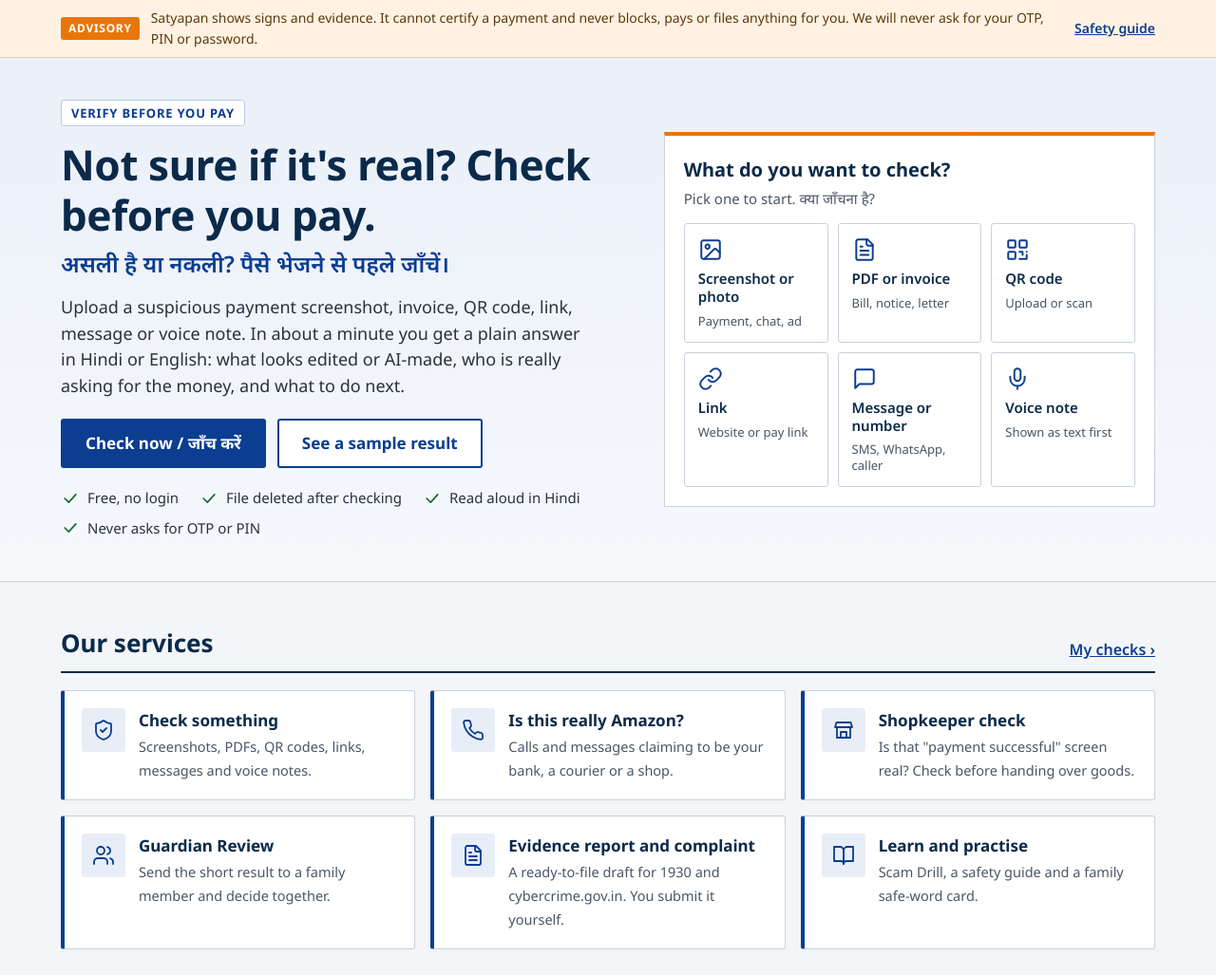
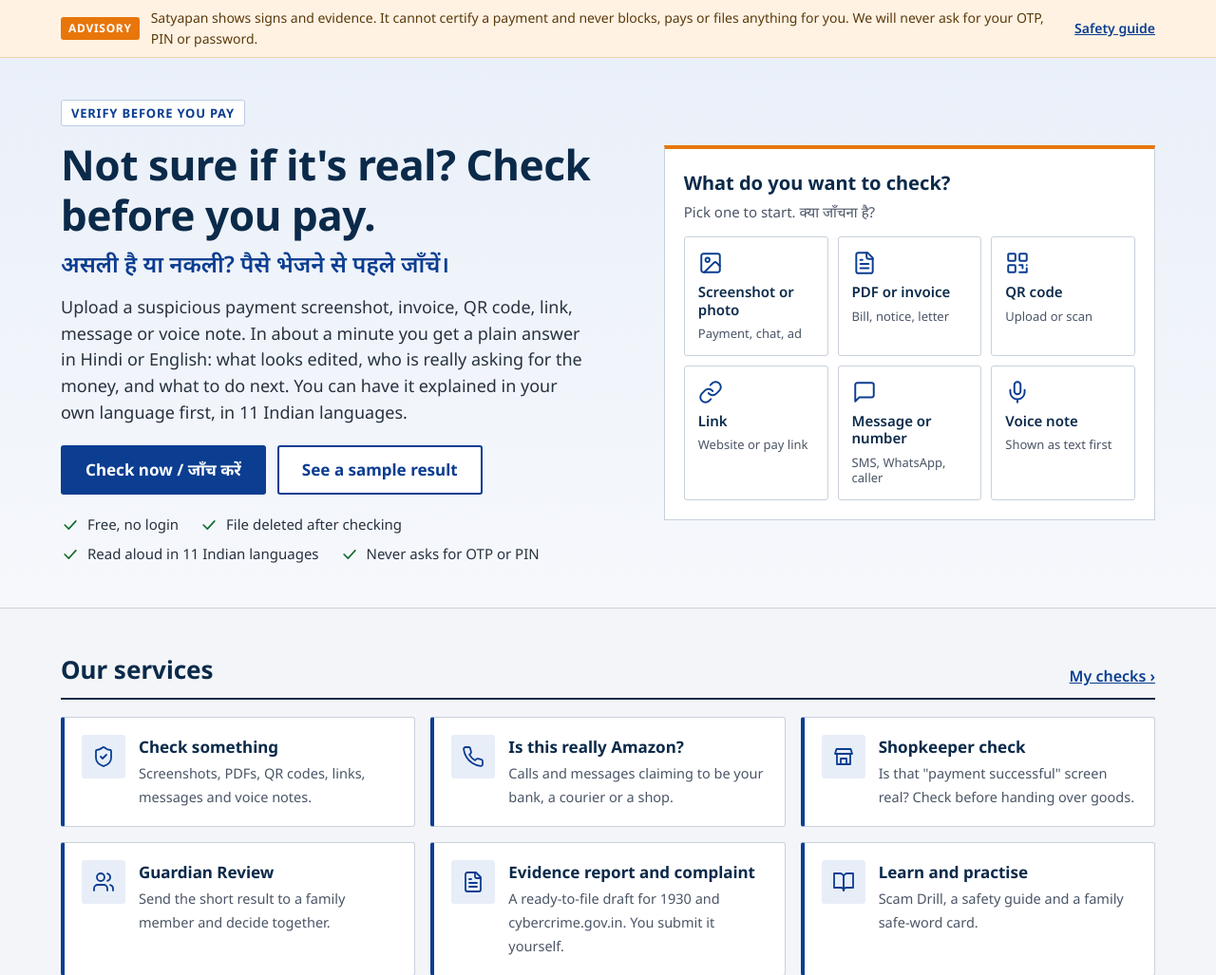
Before and after one commit to Mohitlikestocode/Satyapan_TeamAvalanche, a FastAPI app: page / in a window 1280 px wide. Shown: the part 179-1206 px from the top of the page at 95% size. Run offline with FastAPI, Linux system fonts and the light colour scheme; data comes from the database, SQL or seed files in the repository; data that the repository does not hold is empty; parts of the project's set-up code (start-up, migrations or seed data) failed here and were passed over.

Commit message:
Homepage and check page: remove claims we do not implement (AI-made images, file fingerprint), describe privacy and the 11 languages truthfully

```diff
--- a/web/templates/home.html
+++ b/web/templates/home.html
@@ -6,7 +6,7 @@
       <span class="eyebrow">Verify before you pay</span>
       <h1 id="hero-h">Not sure if it's real? Check before you pay.</h1>
       <p class="hi" lang="hi">असली है या नकली? पैसे भेजने से पहले जाँचें।</p>
-      <p class="lead">Upload a suspicious payment screenshot, invoice, QR code, link, message or voice note. In about a minute you get a plain answer in Hindi or English: what looks edited or AI-made, who is really asking for the money, and what to do next.</p>
+      <p class="lead">Upload a suspicious payment screenshot, invoice, QR code, link, message or voice note. In about a minute you get a plain answer in Hindi or English: what looks edited, who is really asking for the money, and what to do next. You can have it explained in your own language first, in 11 Indian languages.</p>
       <div class="hero-cta">
         <a class="hbtn hbtn-p" href="/check">Check now <span lang="hi">&nbsp;/ जाँच करें</span></a>
         <a class="hbtn hbtn-s" href="/result">See a sample result</a>
@@ -14,7 +14,7 @@
       <ul class="trust" aria-label="Why people use Satyapan">
         <li><svg viewBox="0 0 24 24" aria-hidden="true"><path d="m5 12 5 5 9-10"/></svg>Free, no login</li>
         <li><svg viewBox="0 0 24 24" aria-hidden="true"><path d="m5 12 5 5 9-10"/></svg>File deleted after checking</li>
-        <li><svg viewBox="0 0 24 24" aria-hidden="true"><path d="m5 12 5 5 9-10"/></svg>Read aloud in Hindi</li>
+        <li><svg viewBox="0 0 24 24" aria-hidden="true"><path d="m5 12 5 5 9-10"/></svg>Read aloud in 11 Indian languages</li>
         <li><svg viewBox="0 0 24 24" aria-hidden="true"><path d="m5 12 5 5 9-10"/></svg>Never asks for OTP or PIN</li>
       </ul>
     </div>
@@ -73,8 +73,8 @@
   <div class="sec-h"><h2 id="how-h">How it works</h2><a href="/how-it-works">Methodology ›</a></div>
   <div class="steps3">
     <div class="hstep"><div class="hn">1</div><h3>Upload</h3><p>A screenshot, PDF, QR code, link, message or voice note. No login and no account.</p></div>
-    <div class="hstep"><div class="hn">2</div><h3>We check</h3><p>Signs of editing or AI generation, who really gets the money, and whether the claims add up.</p></div>
-    <div class="hstep"><div class="hn">3</div><h3>You decide</h3><p>Plain reasons in your language, ways to check yourself, and clear next steps. Nothing is blocked or paid for you.</p></div>
+    <div class="hstep"><div class="hn">2</div><h3>We check</h3><p>Signs a screenshot or PDF was edited, who is really asking for the money, and what the words (or the voice) say.</p></div>
+    <div class="hstep"><div class="hn">3</div><h3>You decide</h3><p>First what it says, in your language, then plain reasons, ways to check yourself and clear next steps. Nothing is blocked or paid for you.</p></div>
   </div>
 </section>
 
@@ -82,10 +82,10 @@
   <div class="sec-h"><h2 id="faq-h">Common questions</h2></div>
   <div class="faq">
     <details><summary>Will Satyapan tell me something is "safe"?</summary><p>No. The best answer is "no red flags found", and it always says what was and was not checked. Nobody can promise a payment is safe.</p></details>
-    <details><summary>What happens to my file?</summary><p>It is deleted after checking. We keep only the result, a report ID and a file fingerprint. Voice goes to a speech service only if you agree.</p></details>
+    <details><summary>What happens to my file?</summary><p>The file is read in memory and thrown away. We keep only the result and its reasons for 24 hours (you can delete them sooner). A voice note is turned into text on our own server. Your words go to Sarvam only when you press Explain or Listen, and, if this server has an AI key, to an AI model with phone numbers and account numbers masked: the check page says when that is on.</p></details>
     <details><summary>Does Satyapan block or report anything for me?</summary><p>No. It is advice only. If you want to report, we prepare a draft and you file it yourself on cybercrime.gov.in or by calling 1930.</p></details>
     <details><summary>What if the result is wrong?</summary><p>Use "Wrong result?" on any result. The case goes to a human reviewer, and you can see its status.</p></details>
-    <details><summary>Which languages does it support?</summary><p>English and Hindi, with a spoken version of the short verdict. More Indian languages are planned.</p></details>
+    <details><summary>Which languages does it support?</summary><p>The site and verdicts are in English and Hindi. Any result can also be explained and read aloud in Bengali, Tamil, Telugu, Marathi, Gujarati, Kannada, Malayalam, Punjabi and Odia, using Sarvam (machine translation can make mistakes).</p></details>
   </div>
 </section>
 
--- a/web/templates/pages/check.html
+++ b/web/templates/pages/check.html
@@ -85,7 +85,7 @@ a{color:#1F4E8C}a:hover{color:#163A6A}
 </div>
 <section class="card" style="gap: 12px; border-color: #C7D5EA">
 <h2 class="t3">{{ tr("Before we check", "जाँच से पहले") }}</h2>
-<div class="li"><svg aria-hidden="true" class="i" viewBox="0 0 24 24"><path d="M20 6 9 17l-5-5"></path></svg>{{ tr("We will read the text, decode any QR code, look for signs of editing or AI generation, and check who receives the money.", "हम टेक्स्ट पढ़ेंगे, QR कोड खोलेंगे, एडिटिंग या AI से बने होने के संकेत देखेंगे, और जाँचेंगे कि पैसे किसे मिलेंगे।") }}</div>
+<div class="li"><svg aria-hidden="true" class="i" viewBox="0 0 24 24"><path d="M20 6 9 17l-5-5"></path></svg>{{ tr("We will read the text, decode any QR code, look for signs a picture was edited, and check who is asking for the money.", "हम टेक्स्ट पढ़ेंगे, QR कोड खोलेंगे, तस्वीर में बदलाव के संकेत देखेंगे, और जाँचेंगे कि पैसे कौन माँग रहा है।") }}</div>
 <div class="li"><svg aria-hidden="true" class="i" viewBox="0 0 24 24"><path d="M3 6h18M19 6v14a2 2 0 0 1-2 2H7a2 2 0 0 1-2-2V6M8 6V4a2 2 0 0 1 2-2h4a2 2 0 0 1 2 2v2"></path></svg>{{ tr("Your file is deleted after checking. We keep only the result.", "जाँच के बाद आपकी फ़ाइल मिटा दी जाती है। हम सिर्फ़ नतीजा रखते हैं।") }}</div>
 <div class="li"><svg aria-hidden="true" class="i" viewBox="0 0 24 24"><rect height="12" rx="3" width="6" x="9" y="2"></rect><path d="M19 10v2a7 7 0 0 1-14 0v-2"></path></svg>{{ tr("A voice note is turned into text on our own server and is not kept. Sarvam is used only if you ask us to read the answer aloud.", "वॉइस नोट हमारे अपने सर्वर पर टेक्स्ट में बदला जाता है और रखा नहीं जाता। Sarvam का इस्तेमाल सिर्फ़ तब होता है जब आप जवाब को ज़ोर से सुनना चाहें।") }}</div>
 {% if ai_check_on() %}<div class="li"><svg aria-hidden="true" class="i" viewBox="0 0 24 24"><path d="M12 2v4M12 18v4M4.9 4.9l2.8 2.8M16.3 16.3l2.8 2.8M2 12h4M18 12h4M4.9 19.1l2.8-2.8M16.3 7.7l2.8-2.8"></path></svg>{{ tr("The words of a message are also checked by an AI model (gpt-oss, hosted by Groq). Phone numbers, e-mails, account and card numbers and codes are removed before anything is sent, and nothing is stored.", "संदेश के शब्दों की जाँच एक AI मॉडल (gpt-oss, Groq पर) भी करता है। कुछ भी भेजने से पहले फ़ोन नंबर, ई-मेल, खाता और कार्ड नंबर और कोड हटा दिए जाते हैं, और कुछ भी सहेजा नहीं जाता।") }}</div>{% endif %}
```
